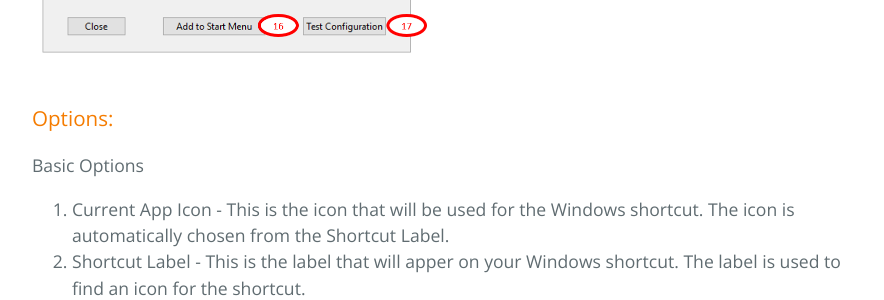
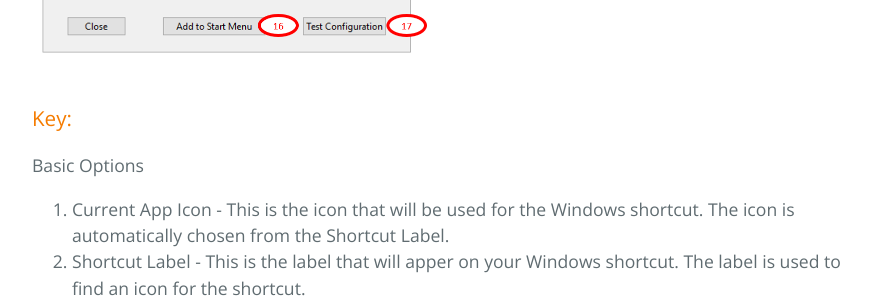
Before and after one commit to Opticos/gwsl, a Jekyll site: the page built from tutorials/shortcut.md, in a window 1280 px wide. Shown: the part 987-1287 px from the top of the page, without its empty margins (192-1076 px from the left). Built offline with Jekyll 4.4.1, drawn with Linux system fonts in a browser that asks for light colours; the repository's description, which GitHub fills in, is left out.

Commit message:
Update shortcut.md

```diff
--- a/tutorials/shortcut.md
+++ b/tutorials/shortcut.md
@@ -11,7 +11,7 @@ The Shortcut Creator UI:
 
 <img src="https://opticos.github.io/gwsl/tutorials/shortcut.png" width="430">
 
-### Options:
+### Key:
 
 Basic Options
 1. Current App Icon - This is the icon that will be used for the Windows shortcut. The icon is automatically chosen from the Shortcut Label.
```
